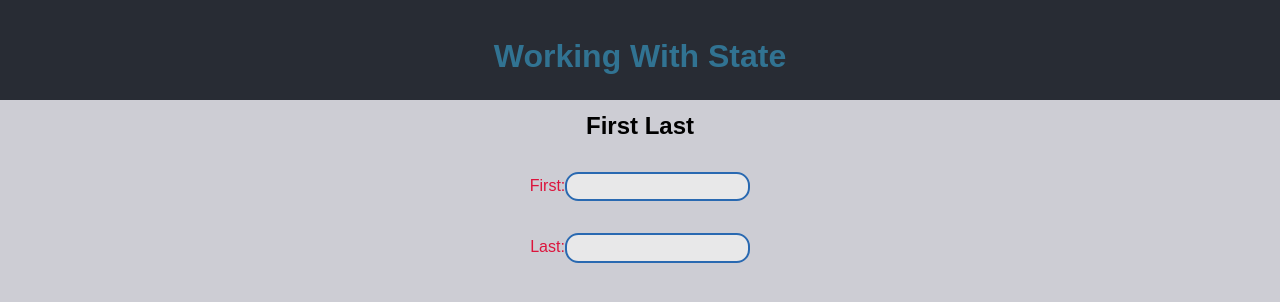
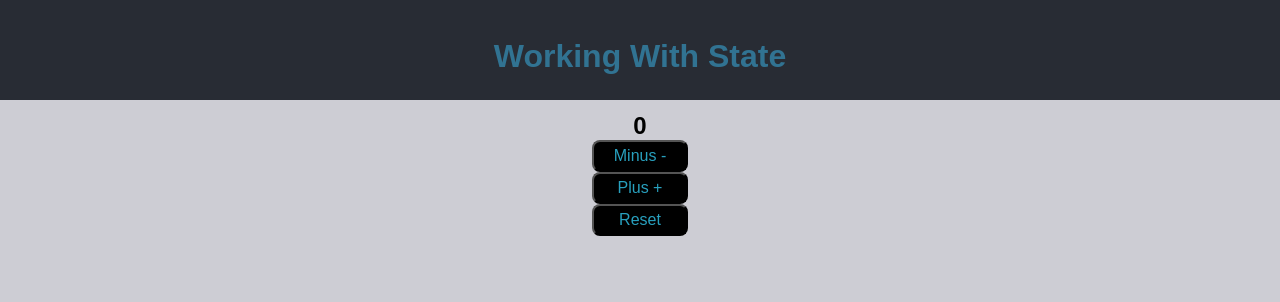
Before and after one commit to Vicious27/StateInReactExplained, a React (Create React App) app: page / in a window 1280 px wide. Shown: the top 302 px of the page. Built offline with nearby package versions, Linux system fonts and the light colour scheme.

Commit message:
made state change via props and re used components changed some css

```diff
--- a/src/App.css
+++ b/src/App.css
@@ -16,9 +16,14 @@
 button.button {
   display: flex;
   margin: auto;
+  width: 6em;
+  height: 2em;
+  align-items: center;
+  justify-content: center;
   background: black;
   color: rgb(40, 160, 190);
   font-size: 16px;
+  border-radius: .50em;
 }
 
 input {
--- a/src/App.js
+++ b/src/App.js
@@ -1,5 +1,5 @@
 import './App.css';
-import Practice3 from './Practice3';
+import Practice4 from './Practice4';
 
 
 
@@ -11,7 +11,8 @@ function App() {
       </header>
       {/* <Practice1 /> */}
       {/* <Practice2 /> */}
-      <Practice3 />
+      {/* <Practice3 /> */}
+      <Practice4 />
     </>
   );
 }
--- /dev/null
+++ b/src/Practice4.js
@@ -0,0 +1,49 @@
+import React from "react";
+import './App.css';
+
+
+const Header = props => (
+  <h2>{props.label}</h2>
+);
+
+const Button = props => (
+  <button
+    className="button"
+    label={props.label}
+    onClick={props.onClick}>{props.label}</button>
+);
+
+class Practice4 extends React.Component {
+  state = {
+    count: 0
+  };
+
+  handleIncrement = e => {
+    e.preventDefault();
+    this.setState({ count: this.state.count + 1 })
+  };
+
+  handleDecrease = e => {
+    e.preventDefault();
+    this.setState({ count: this.state.count - 1 })
+  };
+
+  handleReset = e => {
+    e.preventDefault();
+    this.setState({ count: 0 })
+  }
+
+
+  render() {
+    return (
+      <>
+        <Header label={this.state.count} />
+        <Button onClick={this.handleDecrease} label="Minus -" />
+        <Button onClick={this.handleIncrement} label="Plus +" />
+        <Button onClick={this.handleReset} label="Reset" />
+      </>
+    );
+  }
+}
+
+export default Practice4;
```
